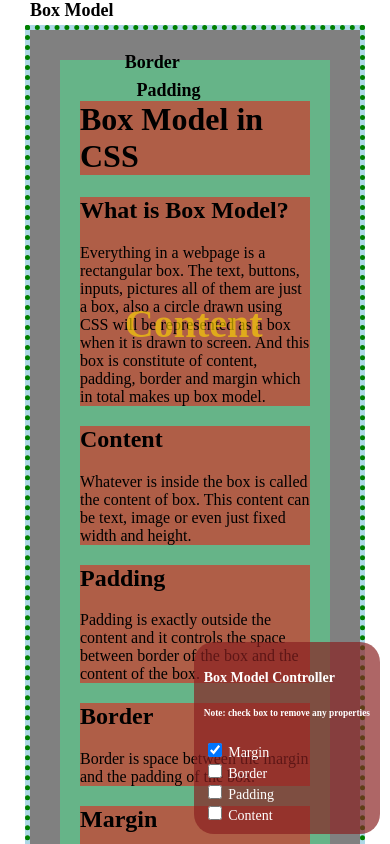
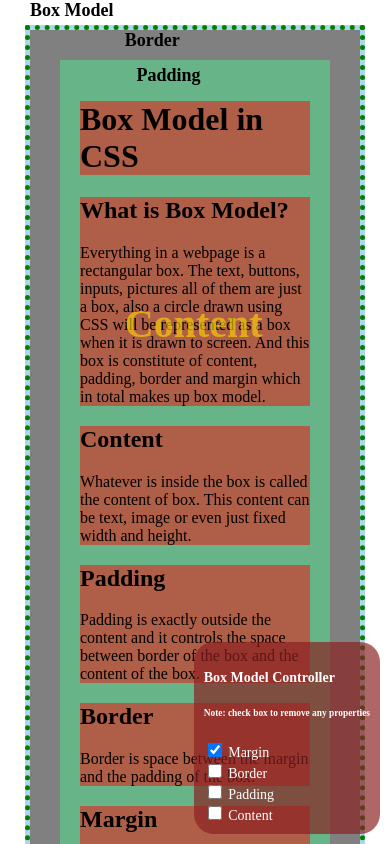
Before and after one commit to diwakarstha997/box-model, a plain HTML site: page index.html in a window 390 px wide. Both pictures are taken after a click on the checkbox "Margin". Shown: the top 844 px of the page. Drawn offline with Linux system fonts and the light colour scheme.

Commit message:
Fix label position issue

```diff
--- a/styles.css
+++ b/styles.css
@@ -79,14 +79,28 @@ input {
 }
 
 
-/* control margin */
+/* CONTROL MARGIN */
 .checkbox-container:has(#margin-control-checkbox:checked) + .main-container{
     margin: 0px;
 }
 
-.checkbox-container:has(#margin-control-checkbox:checked) ~.margin{ /* equivalent to .checkbox-container:has(#margin-control-checkbox:checked) + .main-container + .box-model + .margin*/
+/* equivalent to .checkbox-container:has(#margin-control-checkbox:checked) + .main-container + .box-model + .margin*/
+.checkbox-container:has(#margin-control-checkbox:checked) ~.margin{
     display: none;
 }
+/* CONTROL MARGIN */
+
+
+/* Box Model Label Adjustment */
+.checkbox-container:has(#margin-control-checkbox:checked) ~ .border{
+    top: 30px;
+}
+
+.checkbox-container:has(#margin-control-checkbox:checked) ~ .padding{
+    top: 70px;
+}
+/* Box Model Label Adjustment */
+
 
 /* control border */
 .checkbox-container:has(#border-control-checkbox:checked) + .main-container{
@@ -177,6 +191,12 @@ input {
         left: 35%;
         font-size: 40px;
     }
+
+    /* Box Model Labels Adjustment*/
+    .checkbox-container:has(#margin-control-checkbox:checked) ~ .padding{
+        top: 65px;
+    }
+    /* Box Model Labels Adjustment*/
 }
 
 @media (max-width:480px) {
@@ -218,10 +238,19 @@ input {
         width: 14px;
         height: 14px;
     }
+
+    /* Box Model Labels Adjustment*/
+    .checkbox-container:has(#border-control-checkbox:checked) ~ .padding{
+        top: 50px;
+    }
+    /* Box Model Labels Adjustment*/
 }
 
 
 /*
+Note: Box Label Adjustment is for adjusting label position when margin, border is removed
+it affects the label presentation on screen as they are at absolute position
+
 References for CSS implementation:
 1. Complex CSS selector for parent of active child: Used for implementing parents with child having checkbox:checked
 https://stackoverflow.com/questions/45004/complex-css-selector-for-parent-of-active-child
```
